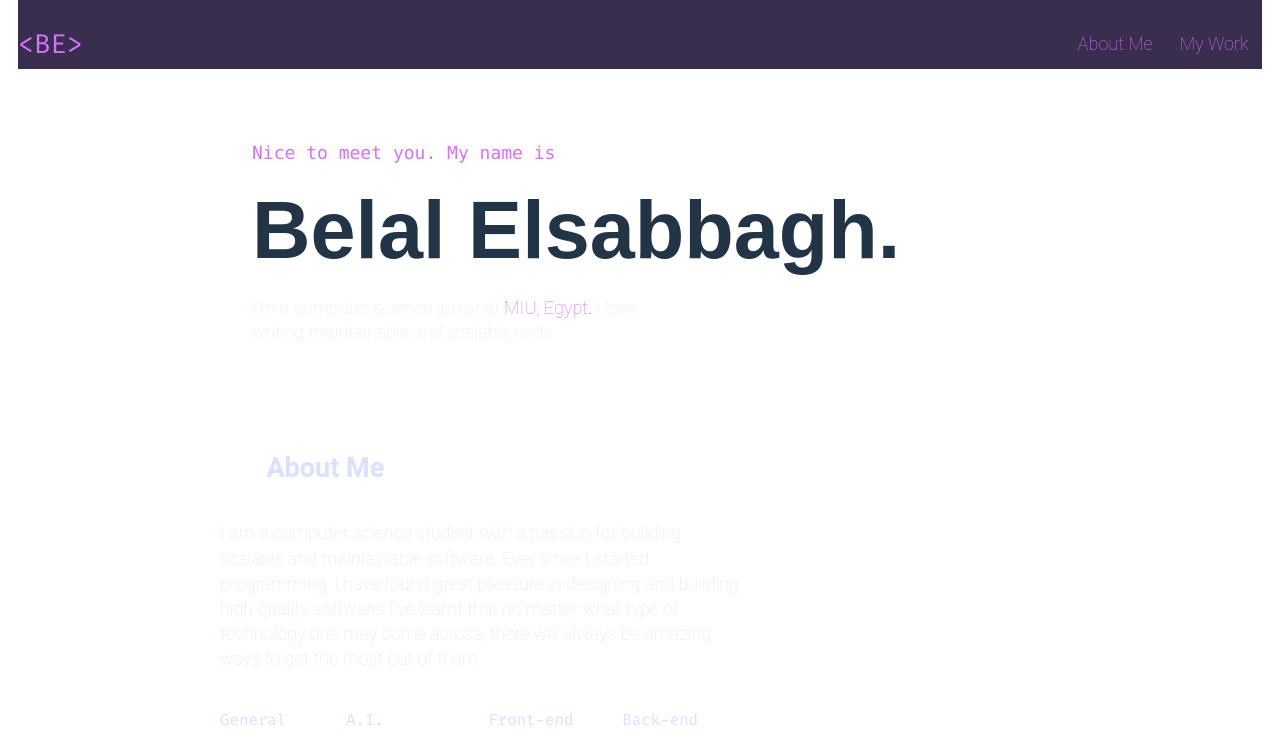
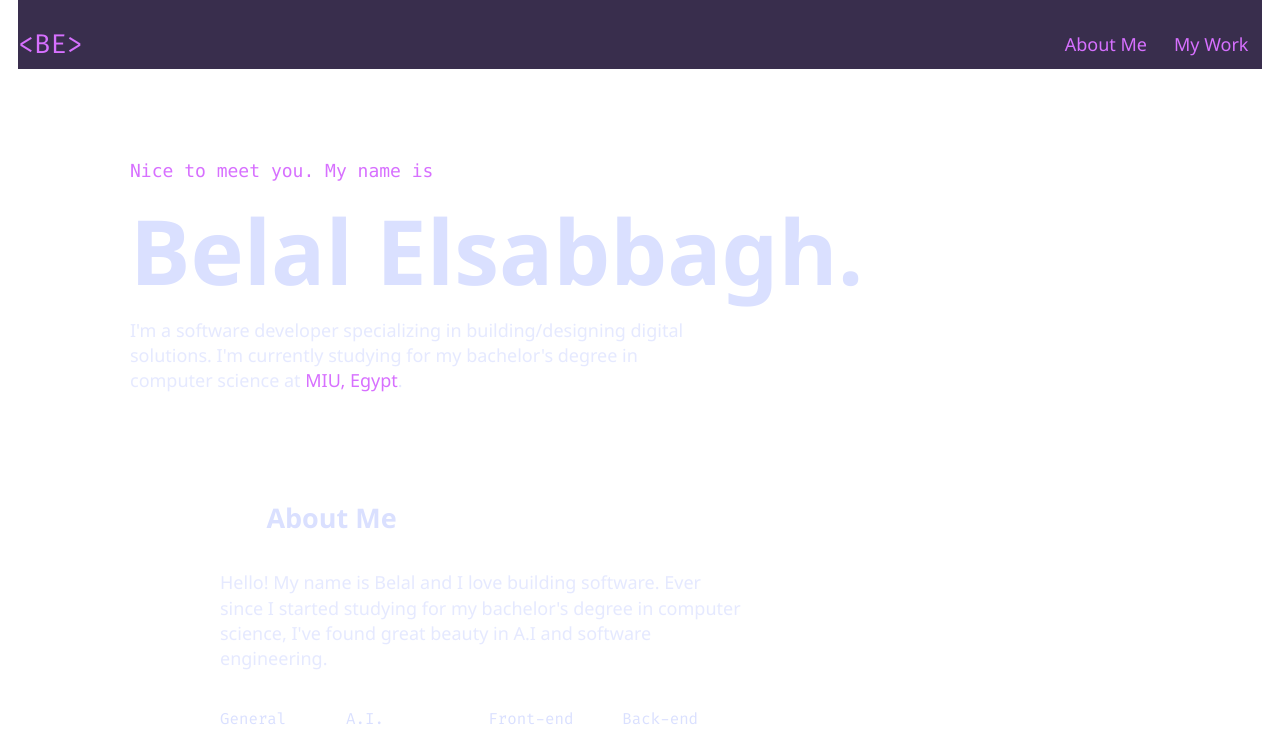
Before and after one commit to belsabbagh/my-portfolio-website, a Svelte app: page / in a window 1280 px wide. Shown: the top 748 px of the page. Built offline with nearby package versions, Linux system fonts and the light colour scheme; some icons are missing.

Commit message:
refactored stuff. changed fonts

```diff
--- a/index.html
+++ b/index.html
@@ -4,7 +4,7 @@
 <head>
   <meta charset="UTF-8" />
   <link rel="stylesheet" href="https://fonts.googleapis.com/css?family=Fira+Code" />
-  <link rel="icon" type="image/svg+xml" href="/public/favicon.svg" />
+  <link rel="icon" type="image/svg+xml" href="/favicon.svg" />
   <meta name="viewport" content="width=device-width, initial-scale=1.0" />
   <title>Belal Elsabbagh</title>
 </head>
--- a/src/App.svelte
+++ b/src/App.svelte
@@ -4,9 +4,11 @@
   import MdCode from 'svelte-icons/md/MdCode.svelte';
   import MainSection from '@/lib/Layout/MainSection.svelte';
   import AboutMe from '@/lib/AboutMe.svelte';
+  import Introduction from '@/lib/Introduction.svelte';
 </script>
 
 <Main>
+  <Introduction />
   <section style="margin-bottom: 4rem;" />
   <MainSection id="about-me" title="About Me">
     <div class="section-icon" slot="icon"><MdTagFaces /></div>
--- a/src/app.css
+++ b/src/app.css
@@ -1,18 +1,19 @@
 :root {
   --primary: rgb(218, 224, 255);
-  --primary-text: rgb(218, 224, 255, 0.8);
+  --primary-text: rgb(218, 224, 255, 0.7);
   --accent: #d770ff;
   --shadow: rgba(0, 0, 0, 0.3);
   --background: rgb(23, 10, 46);
   --background-header: rgba(23, 10, 46, 0.85);
-  font-family: Roboto, sans-serif;
-  font-weight: 200;
-  font-size: 18px;
-  line-height: 24px;
 
   color-scheme: light dark;
   color: var(--primary);
   background-color: var(--background);
+
+  font-family: 'Segoe UI', Tahoma, Geneva, Verdana, sans-serif;
+  font-weight: 400;
+  font-size: 18px;
+  line-height: 24px;
 
   font-synthesis: none;
   text-rendering: optimizeLegibility;
@@ -21,34 +22,17 @@
   -webkit-text-size-adjust: 100%;
 }
 
+p {
+  margin-top: 0;
+  line-height: 140%;
+  color: var(--primary-text);
+}
+
 a {
   color: var(--accent);
   text-decoration: none;
   display: inline-block;
   position: relative;
-}
-.text-link {
-  inherits: a;
-  display: inline-block;
-  position: relative;
-}
-
-.text-link::after {
-  content: '';
-  position: absolute;
-  width: 100%;
-  transform: scaleX(0);
-  height: 2px;
-  bottom: 0;
-  left: 0;
-  background-color: var(--accent);
-  transform-origin: bottom right;
-  transition: transform 0.2s ease-out;
-}
-
-.text-link:hover::after {
-  transform: scaleX(1);
-  transform-origin: bottom left;
 }
 
 .icon {
@@ -72,9 +56,7 @@ body {
 }
 
 h1 {
-  font-family: 'Product Sans', sans-serif;
-  font-size: 4.5em;
-  line-height: 1.1;
+
 }
 
 .card {
--- a/src/config/technologies.ts
+++ b/src/config/technologies.ts
@@ -1,7 +1,7 @@
 const technologies: { title: string; technologies: string[] }[] = [
   {
     title: 'General',
-    technologies: ['C++', 'Java', 'Python', 'JavaScript', 'TypeScript'],
+    technologies: ['C/C++', 'Java', 'Python', 'JavaScript', 'TypeScript'],
   },
   {
     title: 'A.I.',
@@ -13,7 +13,7 @@ const technologies: { title: string; technologies: string[] }[] = [
   },
   {
     title: 'Back-end',
-    technologies: ['Express', 'NoSQL', 'SQL', 'REST', 'PHP', 'Laravel'],
+    technologies: ['Express', 'MongoDB', 'SQL', 'REST', 'PHP', 'Laravel'],
   },
 ];
 
--- a/src/lib/AboutMe.svelte
+++ b/src/lib/AboutMe.svelte
@@ -1,30 +1,30 @@
 <script lang="ts">
+  import AboutMeEssay from './AboutMeEssay.svelte';
   import SkillSet from '@/lib/Skills/Skills.svelte';
-  import FaUser from 'svelte-icons/fa/FaUser.svelte'
+  import FaUser from 'svelte-icons/fa/FaUser.svelte';
   import pfp from '@/assets/pfp.png';
   const pfpSize = { width: 300, height: 300 };
 </script>
 
 <div class="about-me">
   <div class="content">
-    <p>
-      I am a computer science student with a passion for building scalable and
-      maintainable software. Ever since I started programming, I have found
-      great pleasure in designing and building high quality software. I've
-      learnt that no matter what type of technology one may come across, there
-      will always be amazing ways to get the most out of them.
-    </p>
+    <AboutMeEssay />
     <SkillSet />
   </div>
   <div class="my-photo">
     <div class="me">
-      <FaUser/>
+      <FaUser />
     </div>
     <div class="overlay">
-      <img class="pfp" width={pfpSize.width} height={pfpSize.height} src={pfp} alt="pfp" />
+      <img
+        class="pfp"
+        width={pfpSize.width}
+        height={pfpSize.height}
+        src={pfp}
+        alt="pfp"
+      />
     </div>
   </div>
-
 </div>
 
 <style>
@@ -47,10 +47,6 @@
     border-radius: 2.5%;
     position: relative;
   }
-  p {
-    margin-top: 0;
-    line-height: 140%;
-  }
   .me {
     display: flex;
     place-items: center;
@@ -72,7 +68,7 @@
     max-width: fit-content;
     max-height: fit-content;
     opacity: 0;
-  transition: all .3s ease;
+    transition: all 0.3s ease;
     background-color: transparent;
   }
 
--- /dev/null
+++ b/src/lib/AboutMeEssay.svelte
@@ -0,0 +1,15 @@
+<script lang="ts">
+</script>
+
+<div class="paragraph">
+  <p>
+    Hello! My name is Belal and I love building software. Ever since I started
+    studying for my bachelor's degree in computer science, I've found great
+    beauty in A.I and software engineering.
+  </p>
+  <p>
+
+  </p>
+</div>
+
+<style></style>
--- /dev/null
+++ b/src/lib/CoverName.svelte
@@ -0,0 +1,12 @@
+<div><slot /></div>
+
+<style>
+  div {
+    font-family: 'Segoe UI', Tahoma, Geneva, Verdana, sans-serif;
+    max-width: fit-content;
+    font-size: 5em;
+    font-weight: 700;
+    line-height: 1.5;
+    color: var(--primary);
+  }
+</style>
--- a/src/lib/Footer.svelte
+++ b/src/lib/Footer.svelte
@@ -1,5 +1,9 @@
+<script>
+  import TextLink from "@/lib/TextLink.svelte";
+
+</script>
 <footer class="footer">
-  <div>Made by Belal Elsabbagh.</div>
+  <div>Made by Belal Elsabbagh, inspired by <TextLink href="https://brittanychiang.com">Brittany Chiang</TextLink></div>
   <div>Powered by Svelte.</div>
 </footer>
 
--- a/src/lib/Introduction.svelte
+++ b/src/lib/Introduction.svelte
@@ -1,36 +1,37 @@
 <script lang="ts">
+  import CoverName from './CoverName.svelte';
+import TextLink from './TextLink.svelte';
 </script>
 
-<div class={'intro'}>
+<div class="intro">
   <div class="greeting" style="color: var(--accent)">
     Nice to meet you. My name is
   </div>
-  <h1 class="my-name">Belal Elsabbagh.</h1>
+  <CoverName>Belal Elsabbagh.</CoverName>
   <div class="description">
-    <span class="text-description">I'm a computer science junior at</span>
-    <a class="text-link" href="http://www.miuegypt.edu.eg/">MIU, Egypt</a>.
-    <span class="text-description"
-      >I love writing maintainable and scalable code.</span
-    >
+    <p>
+      I'm a software developer specializing in building/designing digital solutions. I'm currently studying for my bachelor's degree
+      in computer science at
+      <TextLink target="_blank" rel="noreferrer noopener" href="http://www.miuegypt.edu.eg/">MIU, Egypt</TextLink>
+    </p>
   </div>
 </div>
 
 <style>
   .intro {
     text-align: start;
+    display: flex;
+    flex-direction: column;
+    max-width: fit-content;
+    margin-left: -5rem
   }
   .greeting {
     font-family: Monaco, monospace;
   }
-  .my-name {
-    margin-top: 3%;
-    margin-bottom: 3%;
-  }
   .description {
     max-width: 60%;
   }
-  .text-description {
-    color: var(--primary);
-    opacity: 0.7;
+  p {
+    width: 100%
   }
 </style>
--- a/src/lib/Layout/Main.svelte
+++ b/src/lib/Layout/Main.svelte
@@ -10,10 +10,6 @@
   <Header>
     <Logo slot="logo" />
   </Header>
-  <div class="intro">
-    <Introduction />
-  </div>
-
   <div class="body">
     <div class="left-bar"><ContactsNav /></div>
     <div class="middle-part">
@@ -30,6 +26,7 @@
     flex-direction: column;
     align-items: flex-start;
     margin: 0rem 1rem 0rem 1rem;
+    padding-bottom: 1.5rem;
   }
   .body {
     display: flex;
@@ -57,7 +54,4 @@
     max-width: 850px;
   }
 
-  .intro {
-    margin-left: 13rem;
-  }
 </style>
--- /dev/null
+++ b/src/lib/TextLink.svelte
@@ -0,0 +1,32 @@
+<script lang="ts">
+    export let href: string;
+    export let target: string = '_self';
+    export let rel: string = '';
+</script>
+
+<a target={target} rel={rel} class="text-link" href={href}><slot/></a>.
+
+<style>
+a {
+  display: inline-block;
+  position: relative;
+}
+
+a::after {
+  content: '';
+  position: absolute;
+  width: 100%;
+  transform: scaleX(0);
+  height: 2px;
+  bottom: 0;
+  left: 0;
+  background-color: var(--accent);
+  transform-origin: bottom right;
+  transition: transform 0.2s ease-out;
+}
+
+a:hover::after {
+  transform: scaleX(1);
+  transform-origin: bottom left;
+}
+</style>
```
Also changed, not shown: src/lib/Button.svelte (added). Lines whose indentation alone changed are shown as unchanged.
